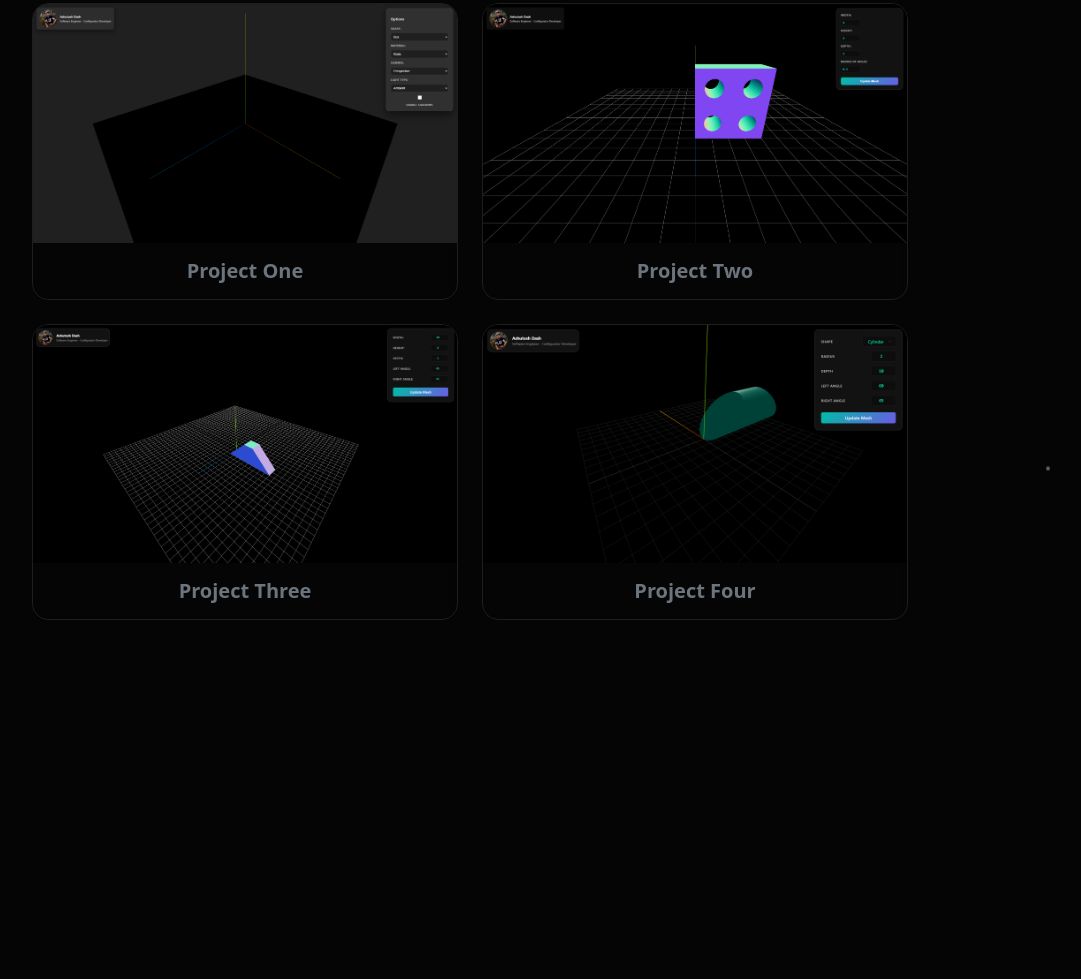
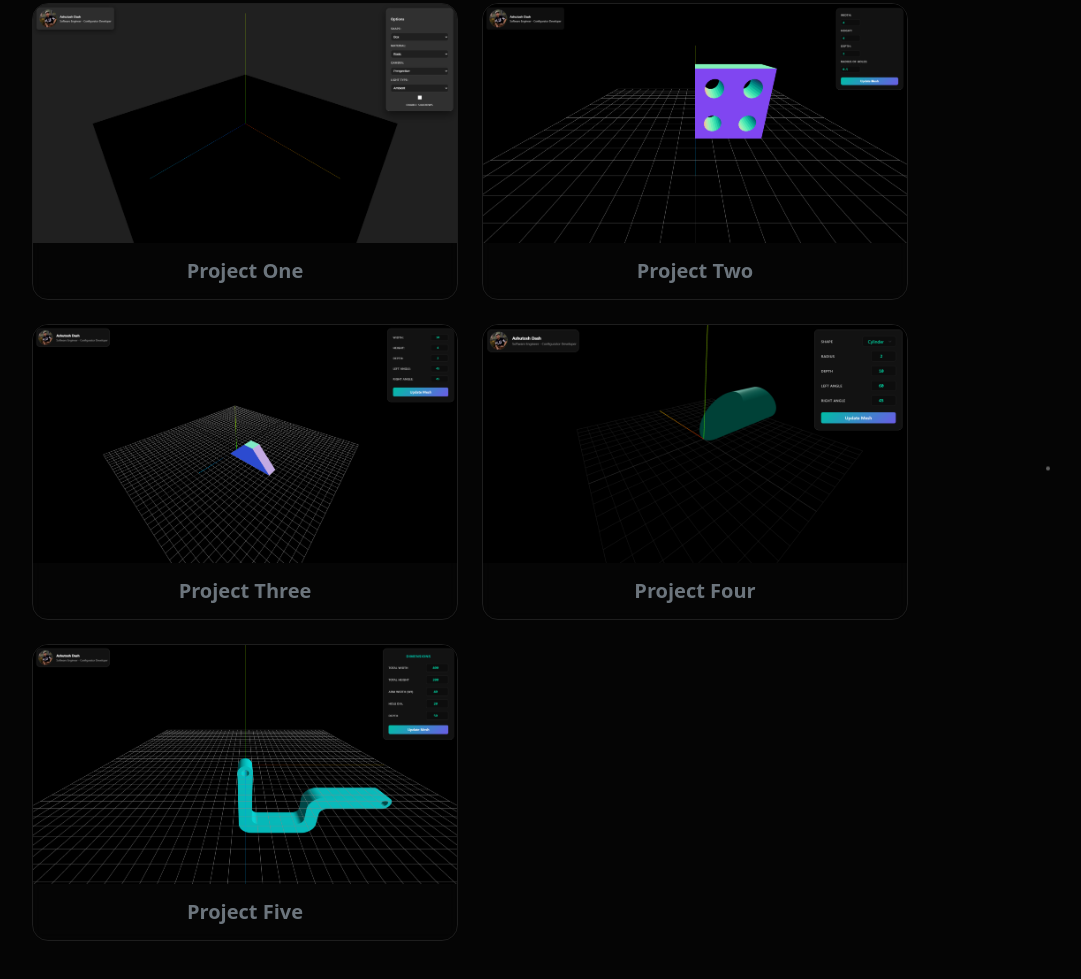
Before and after one commit to ashutoshdash-eva/ProjectHub, a website: page index.html in a window 1280 px wide. Shown: the part 165-1144 px from the top of the page, without its empty margins (170-1251 px from the left). Before the commit the page ends 833 px from the top, so only its background shows below. Drawn offline with nearby package versions, Linux system fonts and the light colour scheme.

Commit message:
added project 5

```diff
--- a/index.html
+++ b/index.html
@@ -120,6 +120,18 @@
                     </div>
                 </a>
             </div>
+            <div class="col-12 col-md-6">
+                <a href="https://project-5-six-chi.vercel.app//" class="text-decoration-none text-white d-block h-100">
+                    <div class="card bg-transparent glass-panel glass-card h-100 rounded-4 overflow-hidden">
+                        <div class="ratio ratio-16x9">
+                            <img src="./Image/project5.png" class="object-fit-cover w-100 h-100" alt="Project 2">
+                        </div>
+                        <div class="card-body text-center py-3">
+                            <h5 class="text-secondary card-title fw-bold m-0">Project Five</h5>
+                        </div>
+                    </div>
+                </a>
+            </div>
 
         </div>
     </div>
```
Also changed, not shown: Image/project5.png (added).
